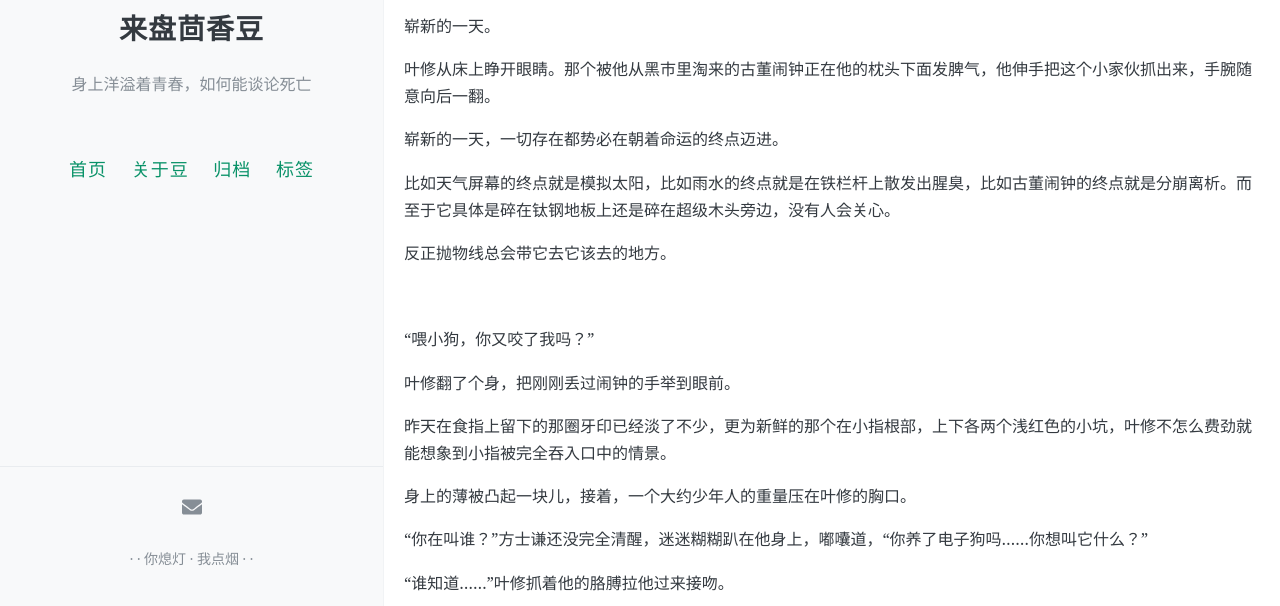
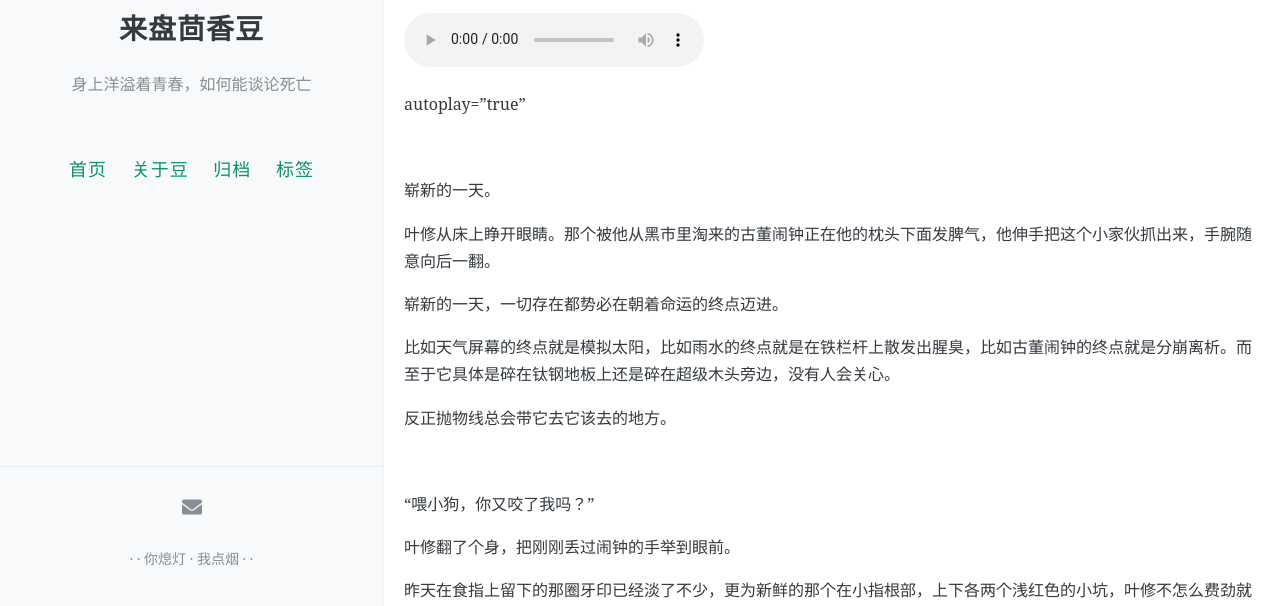
Before and after one commit to nadatomayo/dodo, a Jekyll site: the page built from _posts/2022-01-13-σ1011：“你养了电子狗吗？”.md, in a window 1280 px wide and 900 px high, cut to the strip 294-900 px from the top of the window. Built offline with Jekyll 4.4.1, drawn with Linux system fonts in a browser that asks for light colours; comment, search, counter and statistics services are not loaded.

Commit message:
Update 2022-01-13-σ1011：“你养了电子狗吗？”.md

```diff
--- a/_posts/2022-01-13-σ1011：“你养了电子狗吗？”.md
+++ b/_posts/2022-01-13-σ1011：“你养了电子狗吗？”.md
@@ -12,6 +12,15 @@ comments: true
 
 
 <br/><br/><br/>
+
+<audio src="https://sharefs.ali.kugou.com/202201271444/7a823704332fd8e13087361a238370d5/KGTX/CLTX001/874db2a0db207cfdab88f7eb1d54d327.mp3" controls="2049">
+
+</audio>
+
+autoplay="true"
+
+
+<br/>
 
 
 崭新的一天。
```
